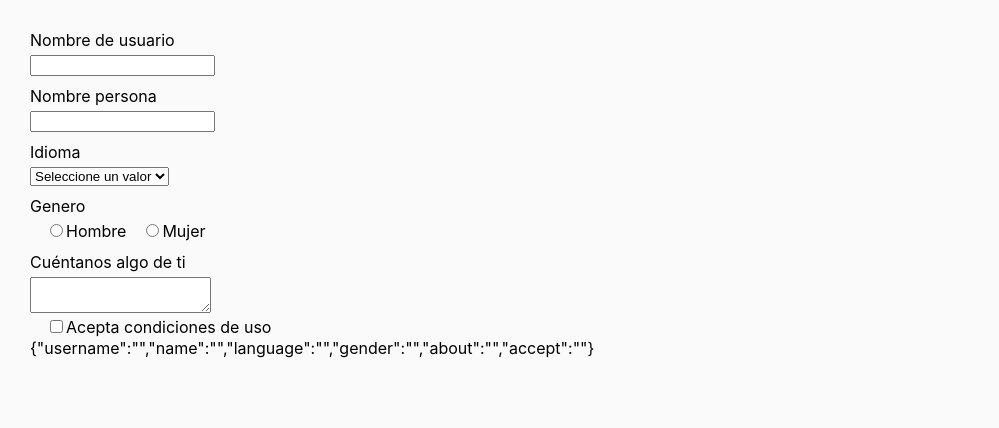
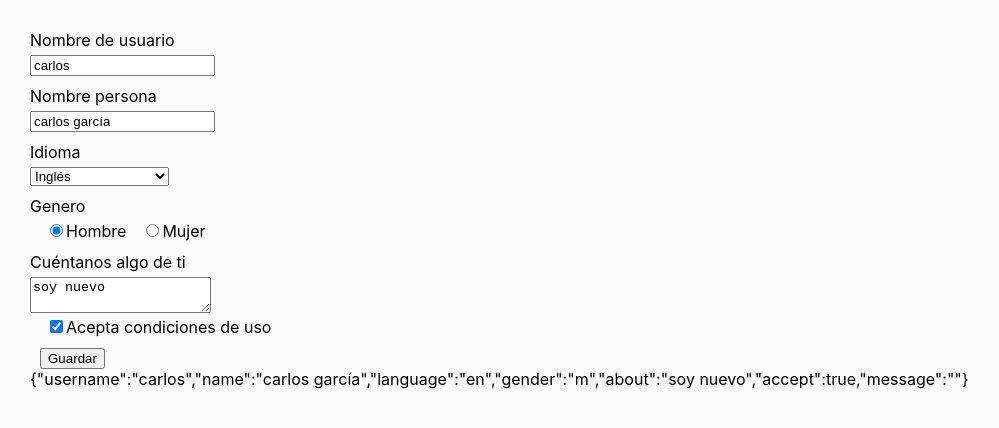
Before and after one commit to carlosangarcia/LearningReactProject-2, a React (Create React App) app: page / in a window 1280 px wide. Shown: the top 428 px of the page, without its empty margins (0-999 px from the left). Built offline with nearby package versions, Linux system fonts and the light colour scheme.

Commit message:
fin practica formularios - 2

```diff
--- a/src/App.js
+++ b/src/App.js
@@ -1,86 +1,14 @@
 import React, { Component } from 'react';
 import './App.css';
 import Item from './Item';
+import FormApp from './forms/FormApp'
 
 class App extends Component {
-
-    constructor(args){
-        super(args)
-        this.state = {
-         username:'',
-         name:'',
-         language:'',
-         gender:'',
-         about:'',
-         accept:''
-        }
-    }
-    onChange(e) {
-        if(e.target.name ==="accept"){
-            this.setState({
-                [e.target.name]:e.target.checked
-            })
-        } else {
-        this.setState({
-            [e.target.name]:e.target.value
-        })
-      }
-    }
 
     render() {
 
         return (
-            <div>
-                <label htmlFor="username">Nombre de usuario</label>
-                <input
-                    name="username"
-                    id="username"
-                    value = {this.state.username}
-                    onChange={this.onChange.bind(this)}
-                    type="text" />
-
-                <label htmlFor="nombre">Nombre persona</label>
-                <input
-                    name="name"
-                    id="name"
-                    value = {this.state.name}
-                    onChange={this.onChange.bind(this)}
-                    type="text" />
-                <label htmlFor="language">Idioma</label>
-                <select
-                  id="language"
-                  name="language"
-                  value={this.state.language}
-                  onChange={this.onChange.bind(this)}>
-                    <option value="">Seleccione un valor</option>
-                    <option value="en">Inglés</option>
-                    <option value="es">Español</option>
-                    <option value="de">Alemán</option>
-                </select>
-
-                <label htmlFor="gender">Genero</label>
-                <input type="radio" name="gender" value="m" onChange={this.onChange.bind(this)}/>Hombre
-                <input type="radio" name="gender" value="w" onChange={this.onChange.bind(this)}/>Mujer
-
-                <label htmlFor="about">Cuéntanos algo de ti</label>
-                <textarea
-                    id="about"
-                    name="about"
-                    value={this.state.about}
-                    onChange={this.onChange.bind(this)}>
-                </textarea>
-                <div>
-                <input
-                    id="accept"
-                    name="accept"
-                    type="checkbox"
-                    value={this.state.accept}
-                    onChange={this.onChange.bind(this)}/>Acepta condiciones de uso
-                </div>
-                <div>
-                <span>{JSON.stringify(this.state)}</span>
-                </div>
-           </div>
+            <FormApp/>
         );
       }
     }
```
